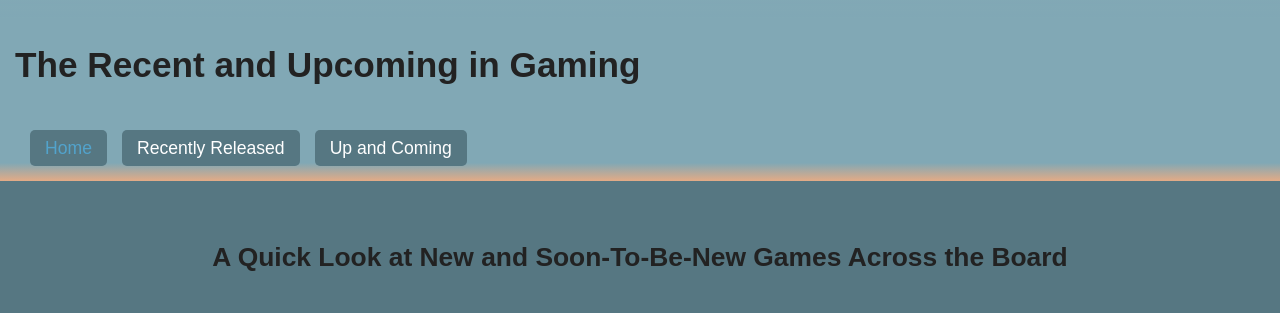
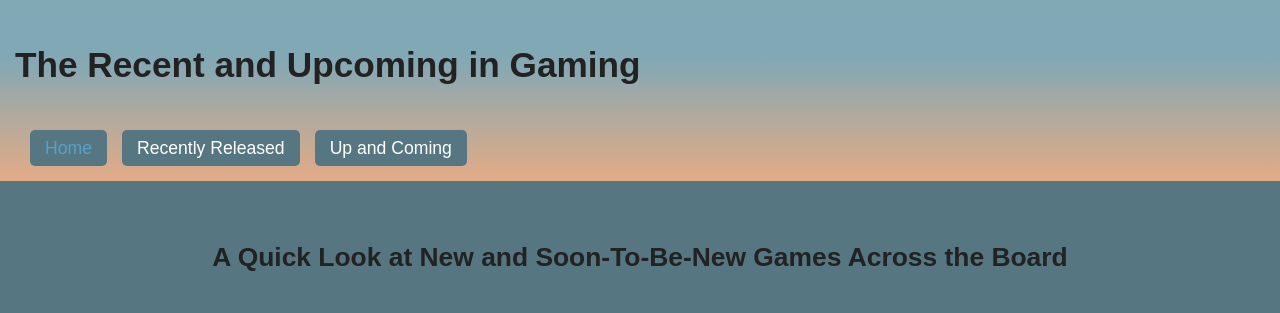
Before and after one commit to sburns97/WebMiniProj, a plain HTML site: page index.html in a window 1280 px wide. Shown: the top 313 px of the page. Drawn offline with Linux system fonts and the light colour scheme.

Commit message:
Update style.css

```diff
--- a/style.css
+++ b/style.css
@@ -19,8 +19,8 @@ body {
 /* Layout Element Colors */
 
 .main-header       { background-color: #E3AB86;
-                     background: linear-gradient(#81A8B5, transparent 10%),
-                     linear-gradient(0deg,#E3AB86, transparent 10%) ;}
+                     background: linear-gradient(#81A8B5, transparent 50%),
+                     linear-gradient(0deg,#E3AB86, transparent 70%) ;}
 
 .main-logo a       { background-color: #5fcf80; }
 .main-nav a        { background-color: #567782; }
```
